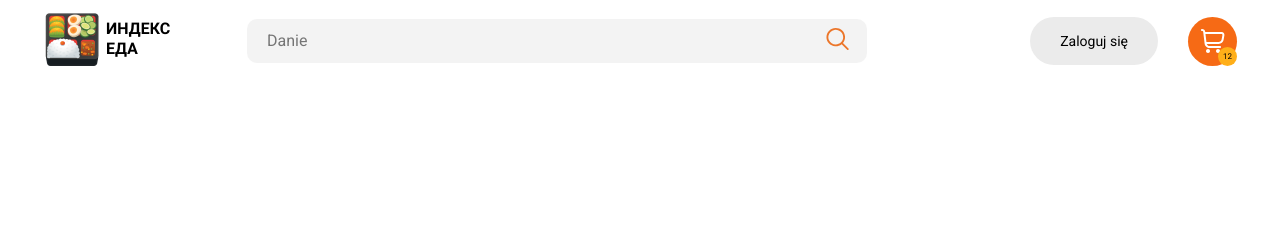
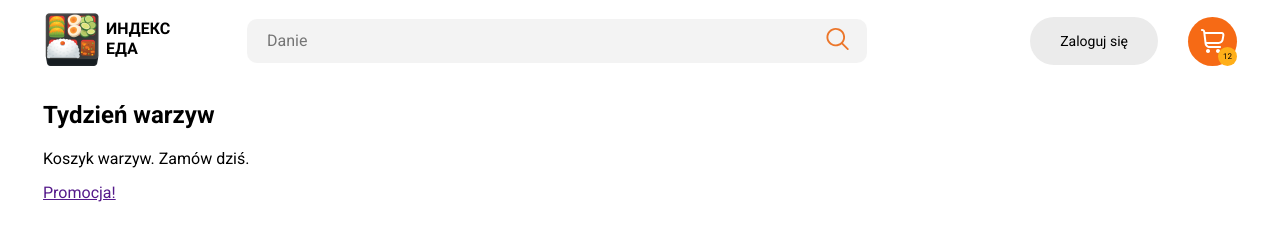
Before and after one commit to OverSoon/Delivery-servise, a plain HTML site: page index.html in a window 1280 px wide. Drawn offline with Linux system fonts and the light colour scheme.

Commit message:
Add files via upload

```diff
--- a/index.html
+++ b/index.html
@@ -41,5 +41,17 @@
         <span class="shoopping-counter">12</span>
       </a>
     </header>
+
+    <main class="container">
+      <div class="slider">
+        <div class="slide">
+          <h2 class="slide-title">Tydzień warzyw</h2>
+          <p class="slide-text">Koszyk warzyw. Zamów dziś.</p>
+          <a href="" class="button button-primery">Promocja!</a>
+        </div>
+        <!-- /.slide -->
+      </div>
+      <!-- /.slider -->
+    </main>
   </body>
 </html>
```
